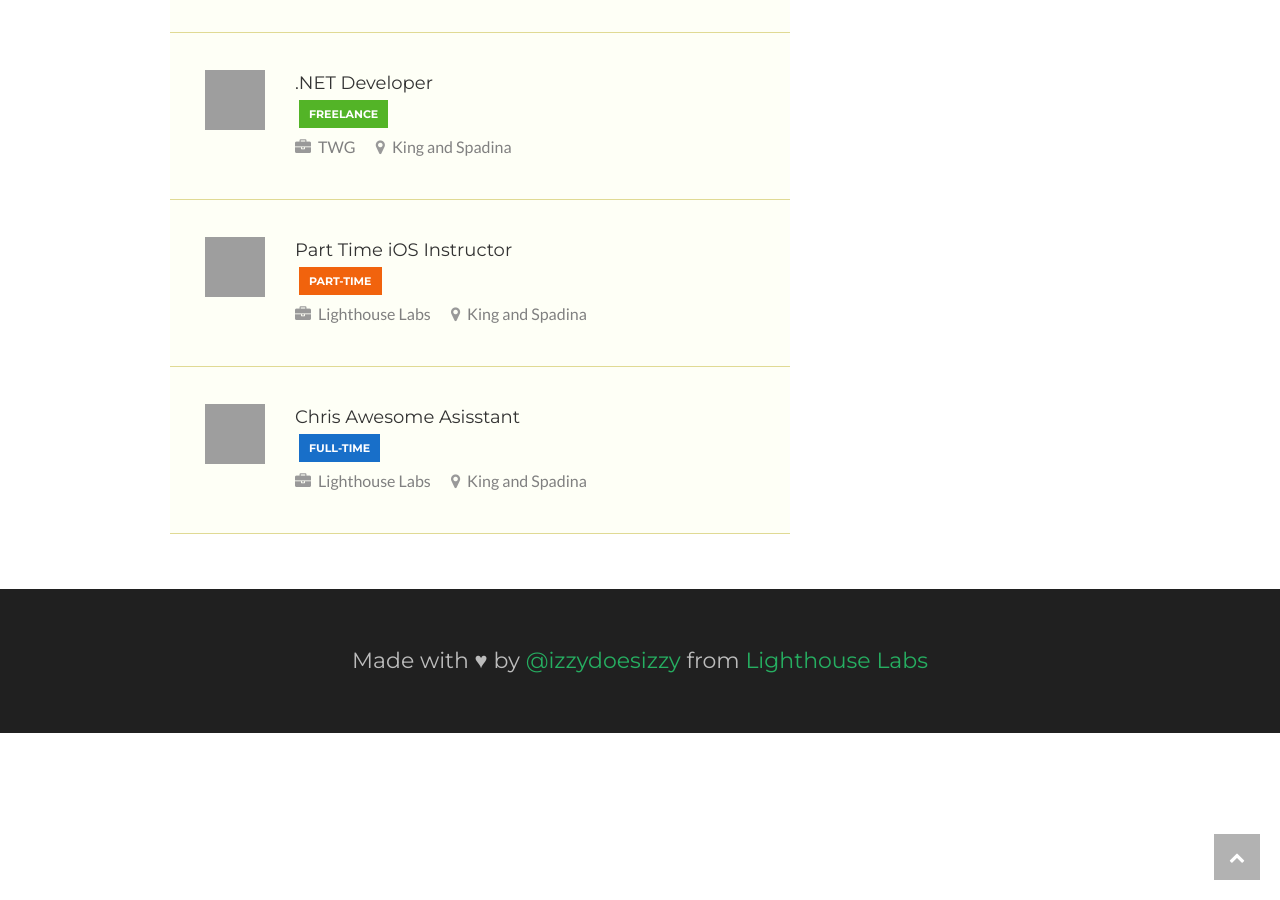
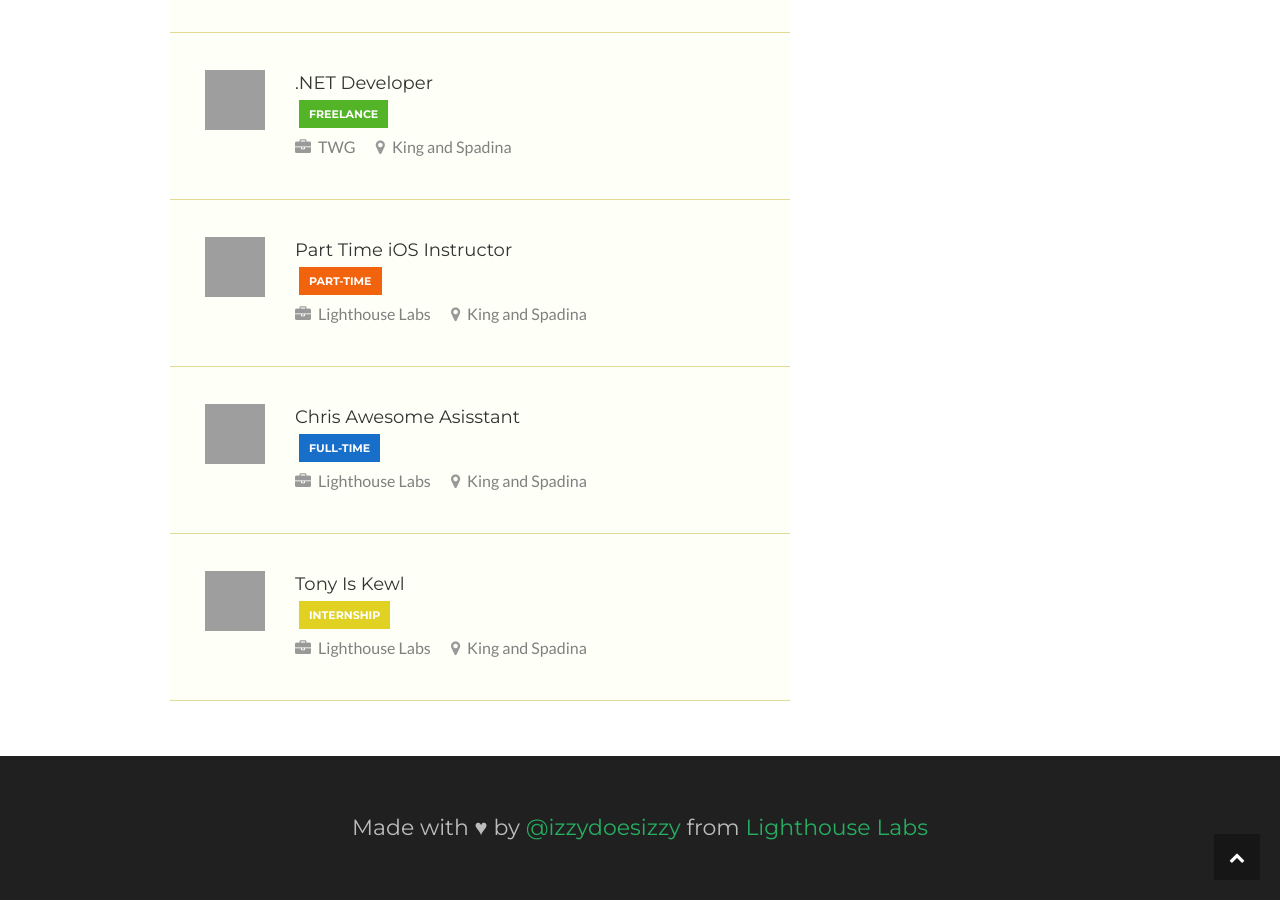
Before and after one commit to izzydoesizzy/todevjobs, a Jekyll site: the page built from index.html, in a window 1280 px wide and 900 px high, scrolled down 1521 px. Built offline with Jekyll 4.4.1, drawn with Linux system fonts in a browser that asks for light colours; grey boxes are pictures that could not be loaded.

Commit message:
Tony's new job

```diff
--- a/_data/jobs.yml
+++ b/_data/jobs.yml
@@ -53,3 +53,10 @@
   company: "Lighthouse Labs"
   location: King and Spadina
   joblink: http://www.lighthouselabs.ca
+
+- title: Tony Is Kewl
+  duration: Internship
+  imagelink: https://pbs.twimg.com/profile_images/378800000328970347/40e96c650dad499b060a4f24ddc68c6e_400x400.png
+  company: "Lighthouse Labs"
+  location: King and Spadina
+  joblink: http://www.lighthouselabs.ca
```
